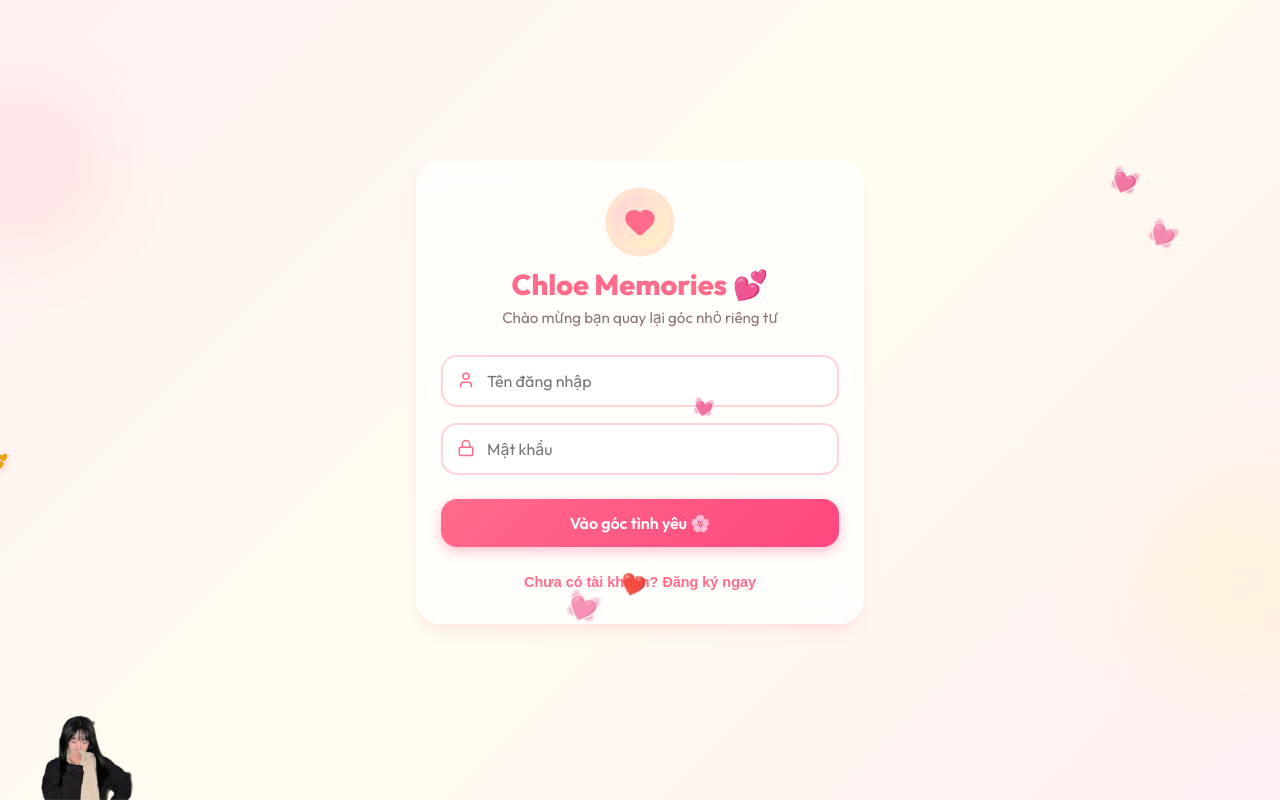
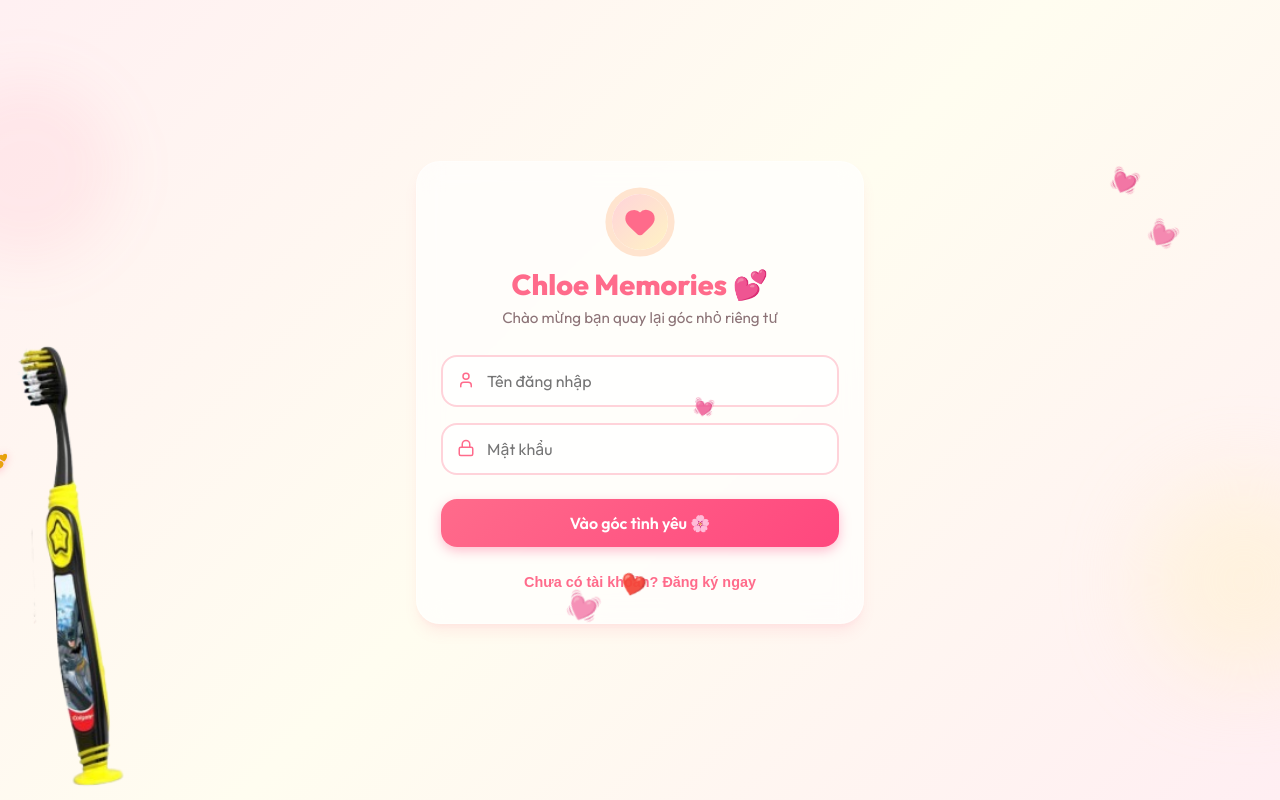
Before and after one commit to kharina21/chloe-memories, a React (Vite) app in the folder client/: page / in a window 1280 px wide. Built offline with nearby package versions, Linux system fonts and the light colour scheme.

Commit message:
fix: use banchaibatman.png for corner decoration

```diff
--- a/client/src/App.jsx
+++ b/client/src/App.jsx
@@ -200,7 +200,7 @@ export default function App() {
 
       {/* Corner decoration — bottom-left */}
       <img
-        src="/corner-girl.png"
+        src="/banchaibatman.png"
         alt=""
         aria-hidden="true"
         style={{
```
Also changed, not shown: client/public/banchaibatman.png (added).
